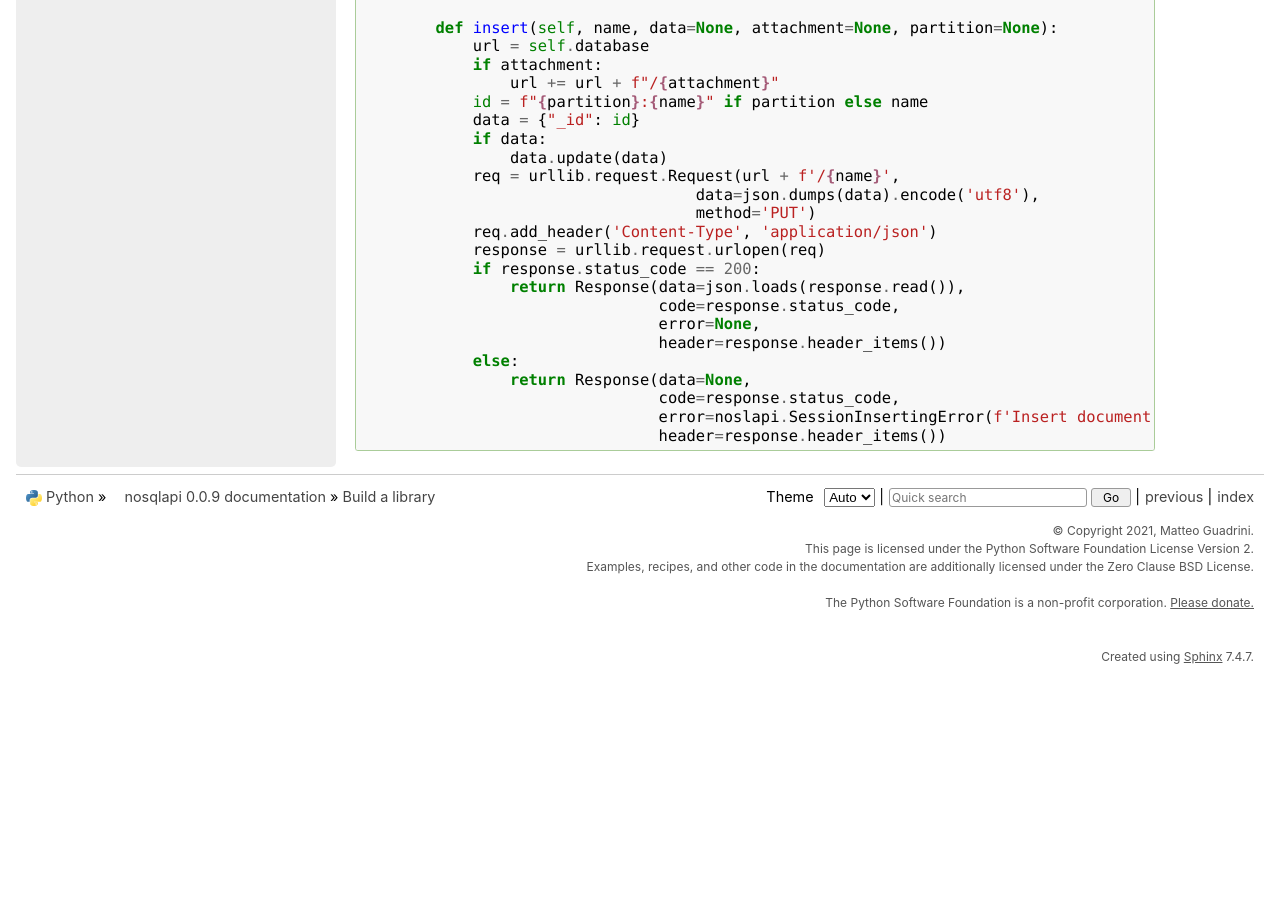
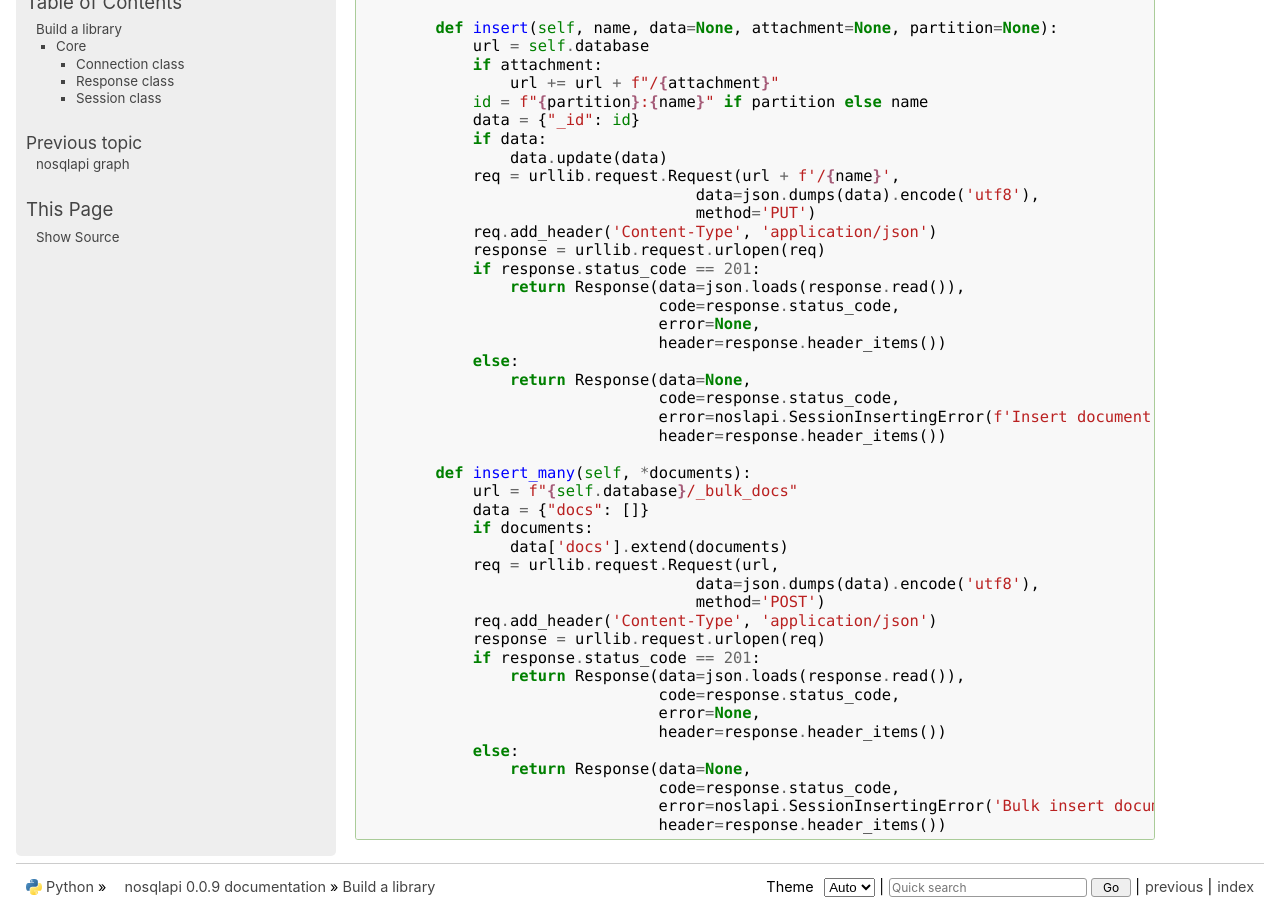
Before and after one commit to MatteoGuadrini/nosqlapi, a Sphinx documentation site: the page built from docs/source/build.rst, in a window 1280 px wide and 900 px high, scrolled down 4163 px. Built offline with Sphinx 7.4.7, drawn with Linux system fonts in a browser that asks for light colours; before the commit the page ends 4838 px from its top, so only the background shows below that.

Commit message:
Add insert_many method on Session class

```diff
--- a/docs/source/build.rst
+++ b/docs/source/build.rst
@@ -80,7 +80,7 @@
                                         method='PUT')
             req.add_header('Content-Type', 'application/json')
             response = urllib.request.urlopen(req)
-            if response.status_code == 200:
+            if response.status_code == 201:
                 return Response(data=json.loads(response.read()),
                                 code=response.status_code,
                                 error=None,
@@ -232,7 +232,7 @@
                                         method='PUT')
                 req.add_header('Content-Type', 'application/json')
                 response = urllib.request.urlopen(req)
-                if response.status_code == 200:
+                if response.status_code == 201:
                     return Response(data=json.loads(response.read()),
                                     code=response.status_code,
                                     error=None,
@@ -242,3 +242,24 @@
                                     code=response.status_code,
                                     error=noslapi.SessionInsertingError(f'Insert document {url} with data {data} failed'),
                                     header=response.header_items())
+
+            def insert_many(self, *documents):
+                url = f"{self.database}/_bulk_docs"
+                data = {"docs": []}
+                if documents:
+                    data['docs'].extend(documents)
+                req = urllib.request.Request(url,
+                                        data=json.dumps(data).encode('utf8'),
+                                        method='POST')
+                req.add_header('Content-Type', 'application/json')
+                response = urllib.request.urlopen(req)
+                if response.status_code == 201:
+                    return Response(data=json.loads(response.read()),
+                                    code=response.status_code,
+                                    error=None,
+                                    header=response.header_items())
+                else:
+                    return Response(data=None,
+                                    code=response.status_code,
+                                    error=noslapi.SessionInsertingError('Bulk insert document failed'),
+                                    header=response.header_items())
```
